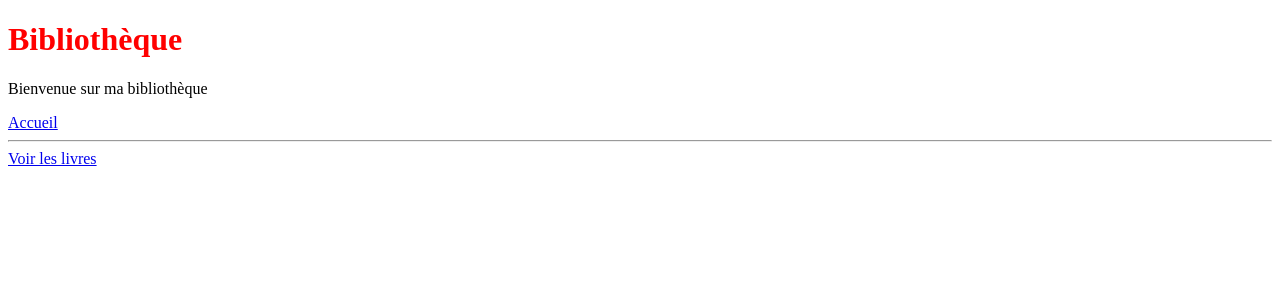
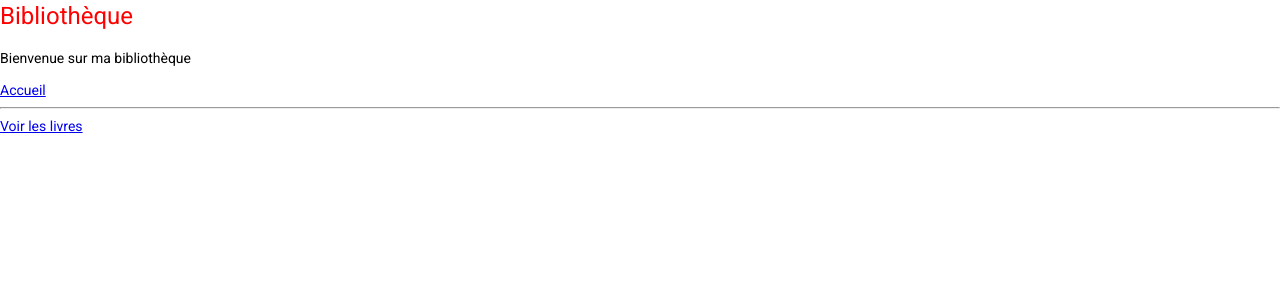
Before and after one commit to robinComa/formation-angular-10-2020, an Angular app: page / in a window 1280 px wide. Shown: the top 300 px of the page. Built offline with nearby package versions, Linux system fonts and the light colour scheme.

Commit message:
feat(Material): ng add

```diff
--- a/package.json
+++ b/package.json
@@ -14,10 +14,12 @@
   "private": true,
   "dependencies": {
     "@angular/animations": "~10.1.2",
+    "@angular/cdk": "^10.2.5",
     "@angular/common": "~10.1.2",
     "@angular/compiler": "~10.1.2",
     "@angular/core": "~10.1.2",
     "@angular/forms": "~10.1.2",
+    "@angular/material": "^10.2.5",
     "@angular/platform-browser": "~10.1.2",
     "@angular/platform-browser-dynamic": "~10.1.2",
     "@angular/router": "~10.1.2",
--- a/src/app/app.module.ts
+++ b/src/app/app.module.ts
@@ -2,6 +2,7 @@
 import { LOCALE_ID, NgModule } from '@angular/core';
 import localeFr from '@angular/common/locales/fr';
 import { registerLocaleData } from '@angular/common';
+import { BrowserAnimationsModule } from '@angular/platform-browser/animations';
 
 import { AppRoutingModule } from './app-routing.module';
 import { AppComponent } from './app.component';
@@ -16,7 +17,8 @@
   ],
   imports: [
     BrowserModule,
-    AppRoutingModule
+    AppRoutingModule,
+    BrowserAnimationsModule
   ],
   providers: [{
     provide: LOCALE_ID,
--- a/src/index.html
+++ b/src/index.html
@@ -6,8 +6,10 @@
   <base href="/">
   <meta name="viewport" content="width=device-width, initial-scale=1">
   <link rel="icon" type="image/x-icon" href="favicon.ico">
+  <link href="https://fonts.googleapis.com/css?family=Roboto:300,400,500&display=swap" rel="stylesheet">
+  <link href="https://fonts.googleapis.com/icon?family=Material+Icons" rel="stylesheet">
 </head>
-<body>
+<body class="mat-typography">
   <app-root></app-root>
 </body>
 </html>
--- a/src/styles.scss
+++ b/src/styles.scss
@@ -1 +1,39 @@
+
+// Custom Theming for Angular Material
+// For more information: https://material.angular.io/guide/theming
+@import '~@angular/material/theming';
+// Plus imports for other components in your app.
+
+// Include the common styles for Angular Material. We include this here so that you only
+// have to load a single css file for Angular Material in your app.
+// Be sure that you only ever include this mixin once!
+@include mat-core();
+
+// Define the palettes for your theme using the Material Design palettes available in palette.scss
+// (imported above). For each palette, you can optionally specify a default, lighter, and darker
+// hue. Available color palettes: https://material.io/design/color/
+$app-primary: mat-palette($mat-indigo);
+$app-accent: mat-palette($mat-pink, A200, A100, A400);
+
+// The warn palette is optional (defaults to red).
+$app-warn: mat-palette($mat-red);
+
+// Create the theme object. A theme consists of configurations for individual
+// theming systems such as "color" or "typography".
+$app-theme: mat-light-theme((
+  color: (
+    primary: $app-primary,
+    accent: $app-accent,
+    warn: $app-warn,
+  )
+));
+
+// Include theme styles for core and each component used in your app.
+// Alternatively, you can import and @include the theme mixins for each component
+// that you are using.
+@include angular-material-theme($app-theme);
+
 /* You can add global styles to this file, and also import other style files */
+
+html, body { height: 100%; }
+body { margin: 0; font-family: Roboto, "Helvetica Neue", sans-serif; }
```
Also changed, not shown: 1 other file (tests, documents, lock files or other folders).
